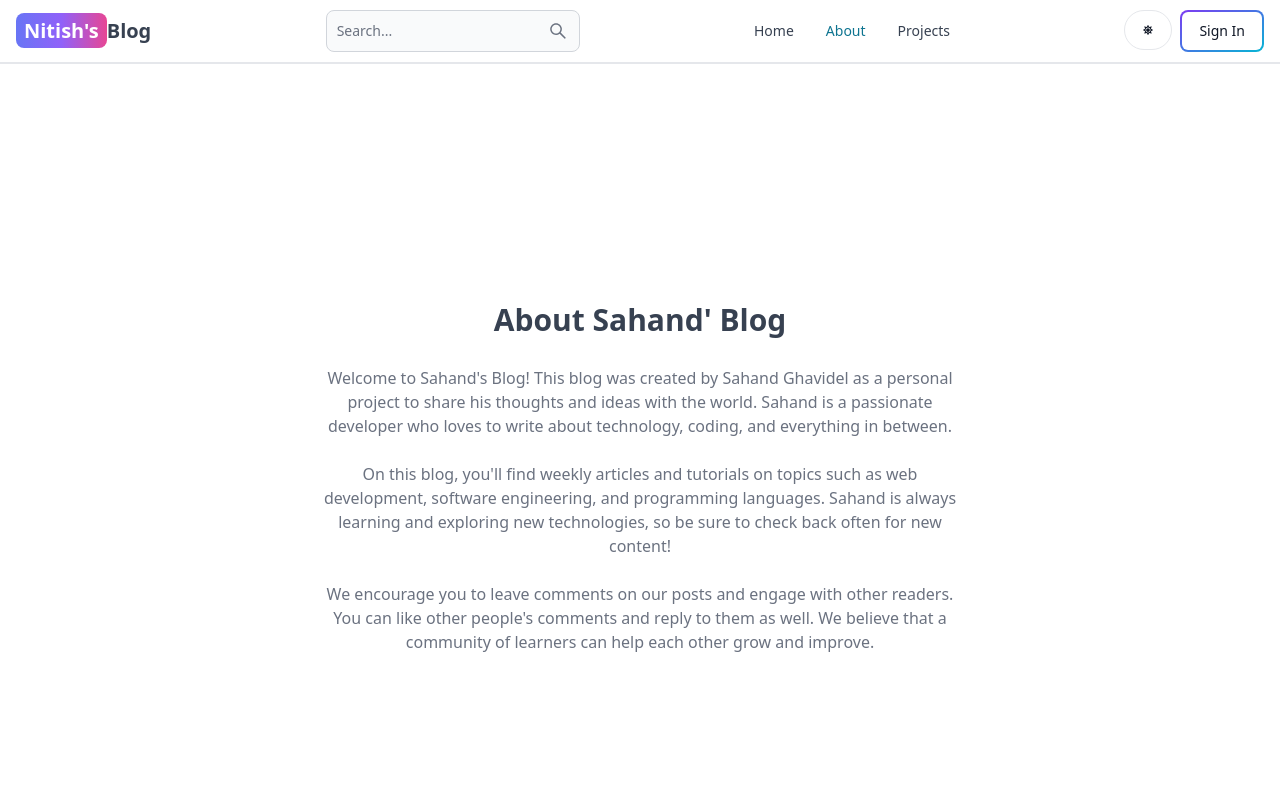
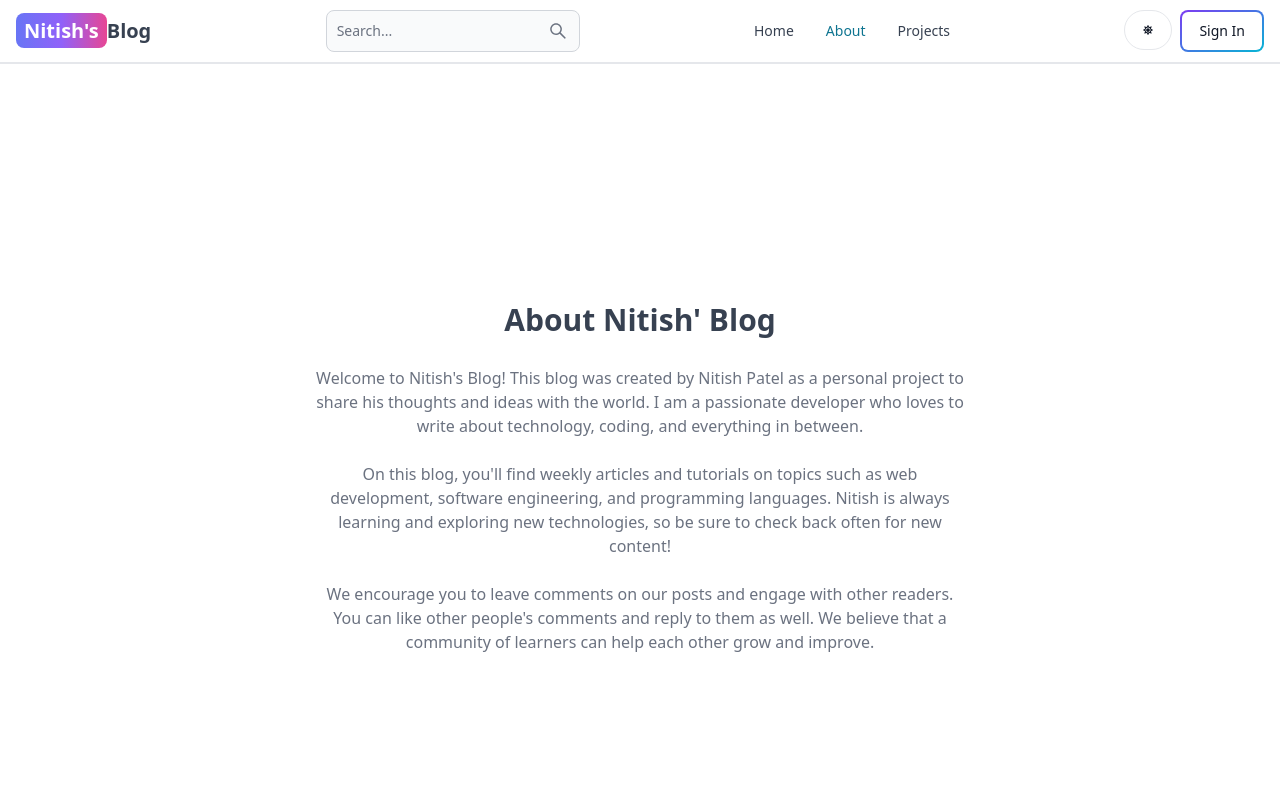
Before and after one commit to nitish110922/NitishBlog, a React (Vite) app in the folder client/: page /about in a window 1280 px wide. Shown: the top 800 px of the page. Built offline with nearby package versions, Linux system fonts and the light colour scheme.

Commit message:
Update About.jsx

```diff
--- a/client/src/pages/About.jsx
+++ b/client/src/pages/About.jsx
@@ -4,20 +4,20 @@ export default function About() {
       <div className='max-w-2xl mx-auto p-3 text-center'>
         <div>
           <h1 className='text-3xl font font-semibold text-center my-7'>
-            About Sahand' Blog
+            About Nitish' Blog
           </h1>
           <div className='text-md text-gray-500 flex flex-col gap-6'>
             <p>
-              Welcome to Sahand's Blog! This blog was created by Sahand Ghavidel
+              Welcome to Nitish's Blog! This blog was created by Nitish Patel
               as a personal project to share his thoughts and ideas with the
-              world. Sahand is a passionate developer who loves to write about
+              world. I am a passionate developer who loves to write about
               technology, coding, and everything in between.
             </p>
 
             <p>
               On this blog, you'll find weekly articles and tutorials on topics
               such as web development, software engineering, and programming
-              languages. Sahand is always learning and exploring new
+              languages. Nitish is always learning and exploring new
               technologies, so be sure to check back often for new content!
             </p>
 
```
